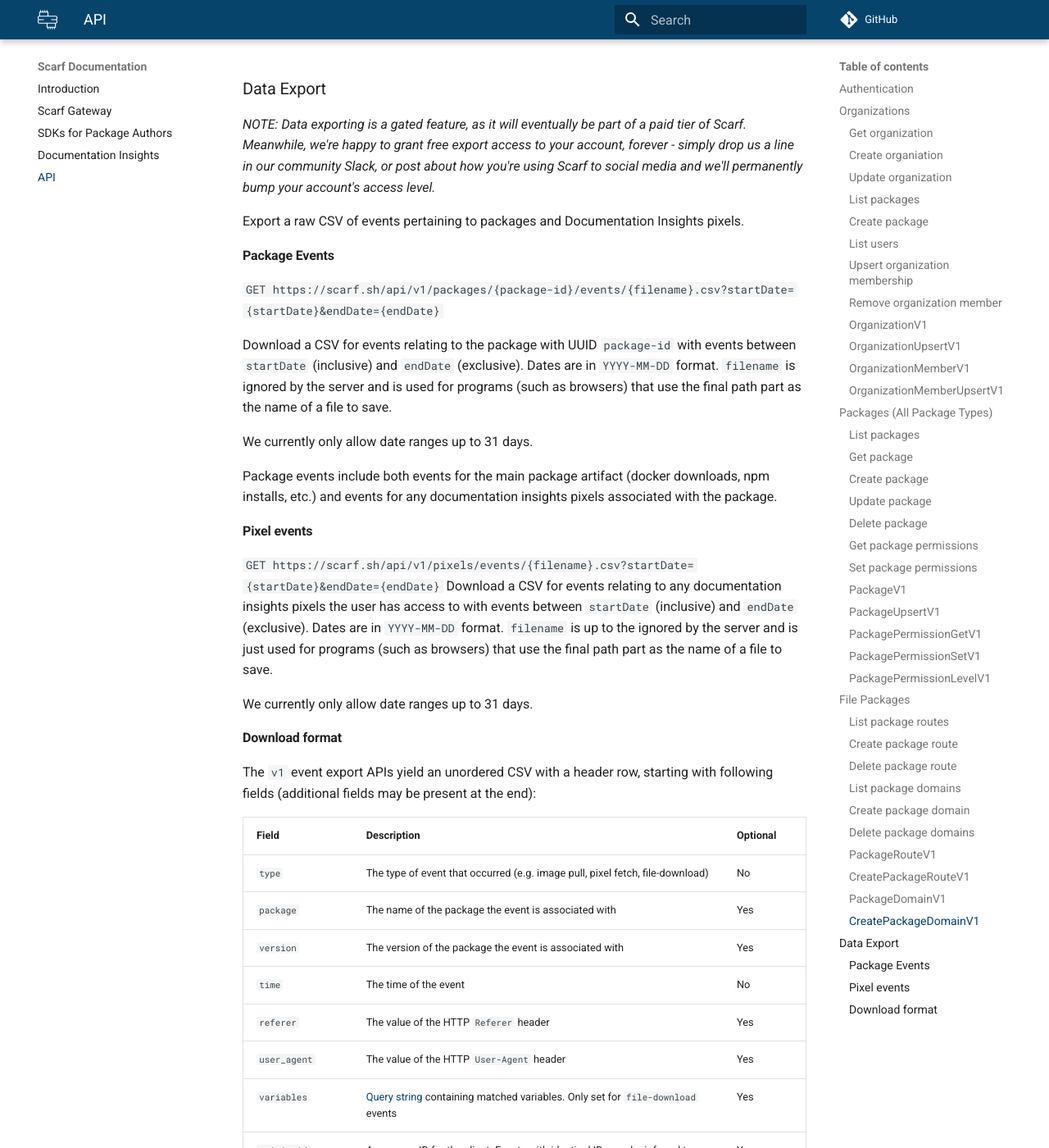
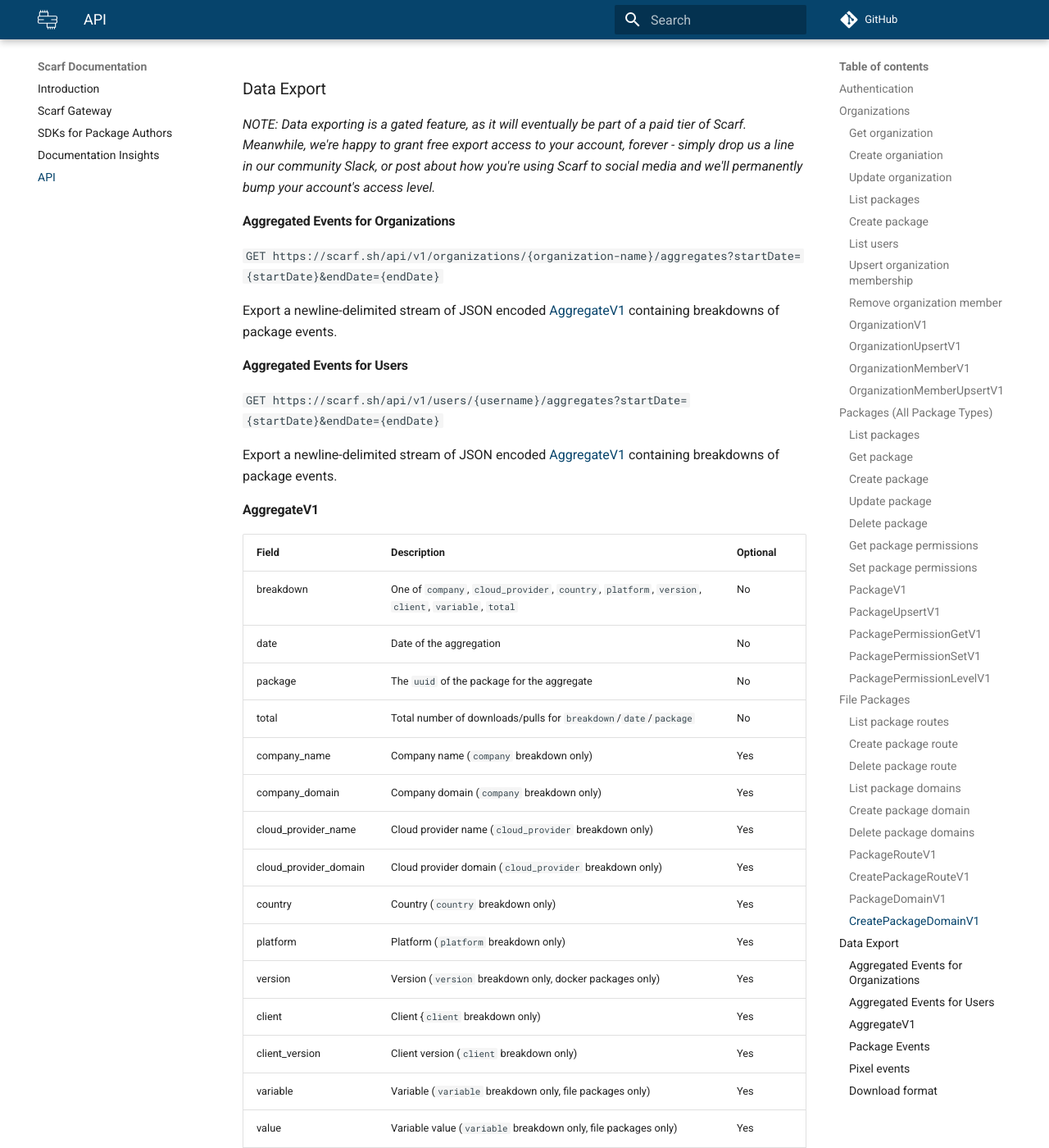
Before and after one commit to scarf-sh/docs, an MkDocs documentation site: the page built from docs/api.md, in a window 1280 px wide and 1400 px high, scrolled down 7820 px. Shown: the whole window at 82% size. Built offline with MkDocs 1.6.1 and Material for MkDocs 9.7.7, drawn with Linux system fonts in a browser that asks for light colours; comment, search, counter and statistics services are not loaded; some of the changed text lies outside the part shown.

Commit message:
Aggregation exports docs (#41)

```diff
--- a/docs/api.md
+++ b/docs/api.md
@@ -266,12 +266,41 @@
 |---------|------------------------------|----------|
 | name    | The full name of the domain  | No       |
 
-
 ### Data Export
 
 _NOTE: Data exporting is a gated feature, as it will eventually be part of a paid tier of Scarf. Meanwhile, we're happy to grant free export access to your account, forever - simply drop us a line in our community Slack, or post about how you're using Scarf to social media and we'll permanently bump your account's access level._
 
-Export a raw CSV of events pertaining to packages and Documentation Insights pixels.
+#### Aggregated Events for Organizations
+`GET https://scarf.sh/api/v1/organizations/{organization-name}/aggregates?startDate={startDate}&endDate={endDate}`
+
+Export a newline-delimited stream of JSON encoded [AggregateV1](aggregatev1) containing breakdowns of package events.
+
+#### Aggregated Events for Users
+`GET https://scarf.sh/api/v1/users/{username}/aggregates?startDate={startDate}&endDate={endDate}`
+
+Export a newline-delimited stream of JSON encoded [AggregateV1](aggregatev1) containing breakdowns of package events.
+
+#### AggregateV1
+
+| Field      | Description                                                                                         | Optional |
+|------------|-----------------------------------------------------------------------------------------------------|----------|
+| breakdown  | One of `company`, `cloud_provider`, `country`, `platform`, `version`, `client`, `variable`, `total` | No       |
+| date       | Date of the aggregation                                                                             | No       |
+| package    | The `uuid` of the package for the aggregate                                                         | No       |
+| total      | Total number of downloads/pulls for `breakdown`/`date`/`package`                                    | No       |
+| company_name | Company name (`company` breakdown only)                                                           | Yes      |
+| company_domain | Company domain (`company` breakdown only)                                                       | Yes      |
+| cloud_provider_name | Cloud provider name (`cloud_provider` breakdown only)                                                           | Yes      |
+| cloud_provider_domain | Cloud provider domain (`cloud_provider` breakdown only)                                                       | Yes      |
+| country |  Country (`country` breakdown only)                                                       | Yes      |
+| platform | Platform (`platform` breakdown only) |Yes |
+| version | Version (`version` breakdown only, docker packages only) | Yes |
+| client | Client {`client` breakdown only) | Yes |
+| client_version | Client version (`client` breakdown only) | Yes |
+| variable | Variable (`variable` breakdown only, file packages only) | Yes |
+| value | Variable value (`variable` breakdown only, file packages only) | Yes |
+| unique_total | Downloads by unqiue ip (`total` breakdown only) | Yes |
+
 
 #### Package Events
 `GET https://scarf.sh/api/v1/packages/{package-id}/events/{filename}.csv?startDate={startDate}&endDate={endDate}`
```
